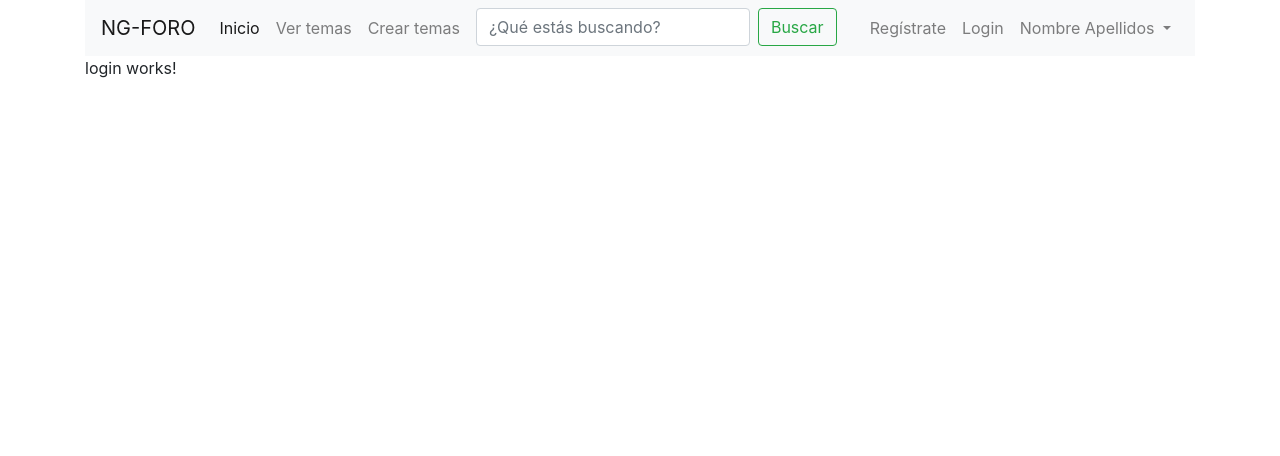
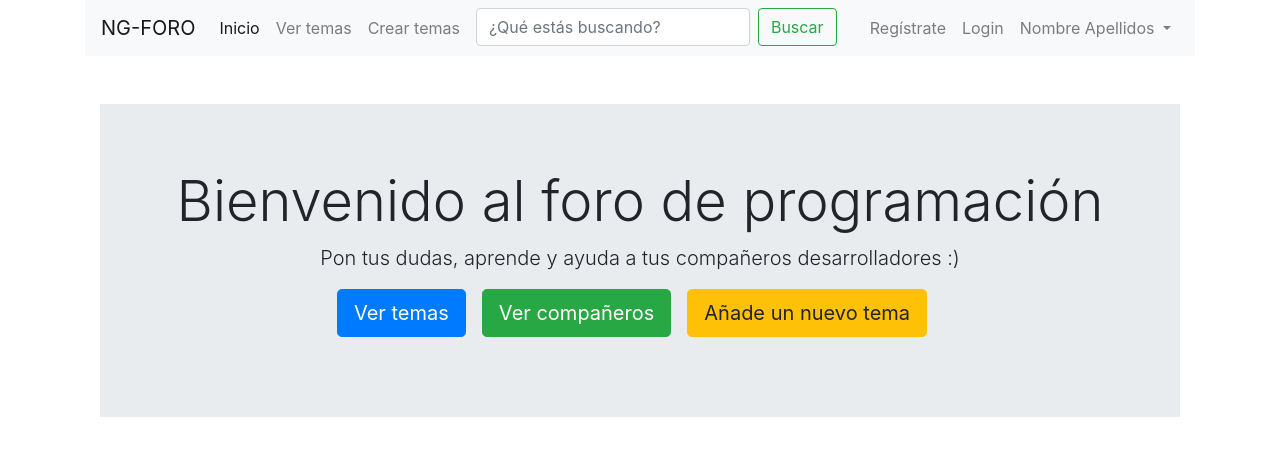
Before and after one commit to RadigarHub/foro-angular, an Angular app: page / in a window 1280 px wide. Shown: the top 456 px of the page. Built offline with nearby package versions, Linux system fonts and the light colour scheme.

Commit message:
Class 185

```diff
--- a/src/app/app.module.ts
+++ b/src/app/app.module.ts
@@ -5,12 +5,14 @@
 import { AppComponent } from './app.component';
 import { RegisterComponent } from './components/register/register.component';
 import { LoginComponent } from './components/login/login.component';
+import { HomeComponent } from './components/home/home.component';
 
 @NgModule({
   declarations: [
     AppComponent,
     RegisterComponent,
-    LoginComponent
+    LoginComponent,
+    HomeComponent
   ],
   imports: [
     BrowserModule,
--- a/src/app/app.routing.ts
+++ b/src/app/app.routing.ts
@@ -3,12 +3,14 @@
 import { Routes, RouterModule, Route } from '@angular/router';
 
 // Importar componentes
+import { HomeComponent } from './components/home/home.component';
 import { LoginComponent } from './components/login/login.component';
 import { RegisterComponent } from './components/register/register.component';
 
 // Array de rutas
 const appRoutes: Routes = [
-  { path: '', component: LoginComponent },
+  { path: '', component: HomeComponent },
+  { path: 'inicio', component: HomeComponent },
   { path: 'login', component: LoginComponent },
   { path: 'registro', component: RegisterComponent },
   { path: '**', component: LoginComponent}
--- /dev/null
+++ b/src/app/components/home/home.component.html
@@ -0,0 +1,13 @@
+<div class="col-lg-12">
+  <div class="jumbotron jumbotron-fluid text-center mt-5">
+    <div class="container">
+      <h1 class="display-4">{{page_title}}</h1>
+      <p class="lead">Pon tus dudas, aprende y ayuda a tus compañeros desarrolladores :)</p>
+      <p>
+        <a class="btn btn-primary btn-lg mr-3" href="#">Ver temas</a>
+        <a class="btn btn-success btn-lg mr-3" href="#">Ver compañeros</a>
+        <a class="btn btn-warning btn-lg mr-3" href="#">Añade un nuevo tema</a>
+      </p>
+    </div>
+  </div>
+</div>
--- /dev/null
+++ b/src/app/components/home/home.component.ts
@@ -0,0 +1,19 @@
+import { Component, OnInit } from '@angular/core';
+
+@Component({
+  selector: 'home',
+  templateUrl: './home.component.html',
+  styleUrls: ['./home.component.css']
+})
+export class HomeComponent implements OnInit {
+
+  public page_title: string;
+
+  constructor() {
+    this.page_title = "Bienvenido al foro de programación";
+  }
+
+  ngOnInit(): void {
+  }
+
+}
```
Also changed, not shown: src/app/components/home/home.component.css (added), 1 other file (tests, documents, lock files or other folders).
